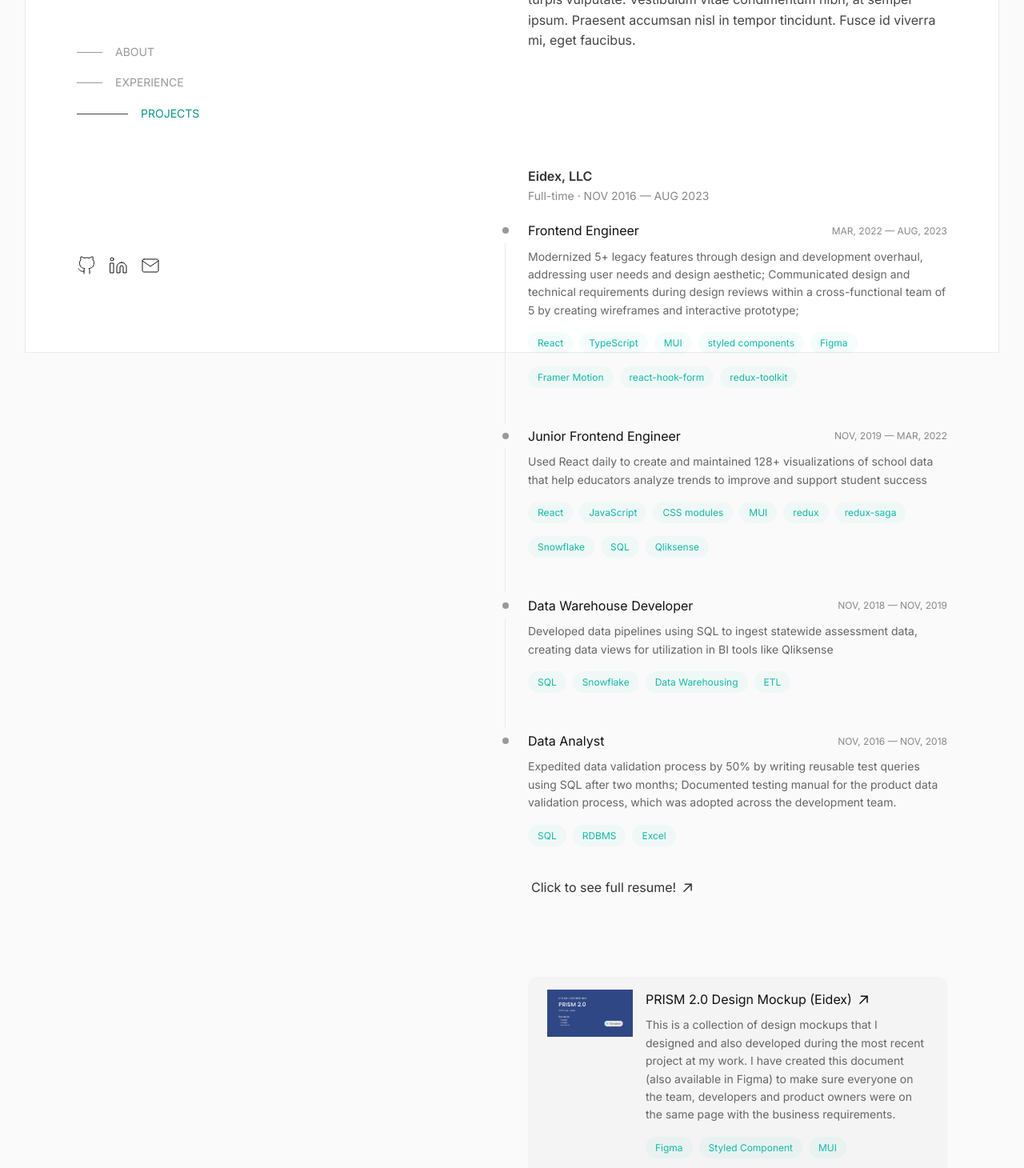
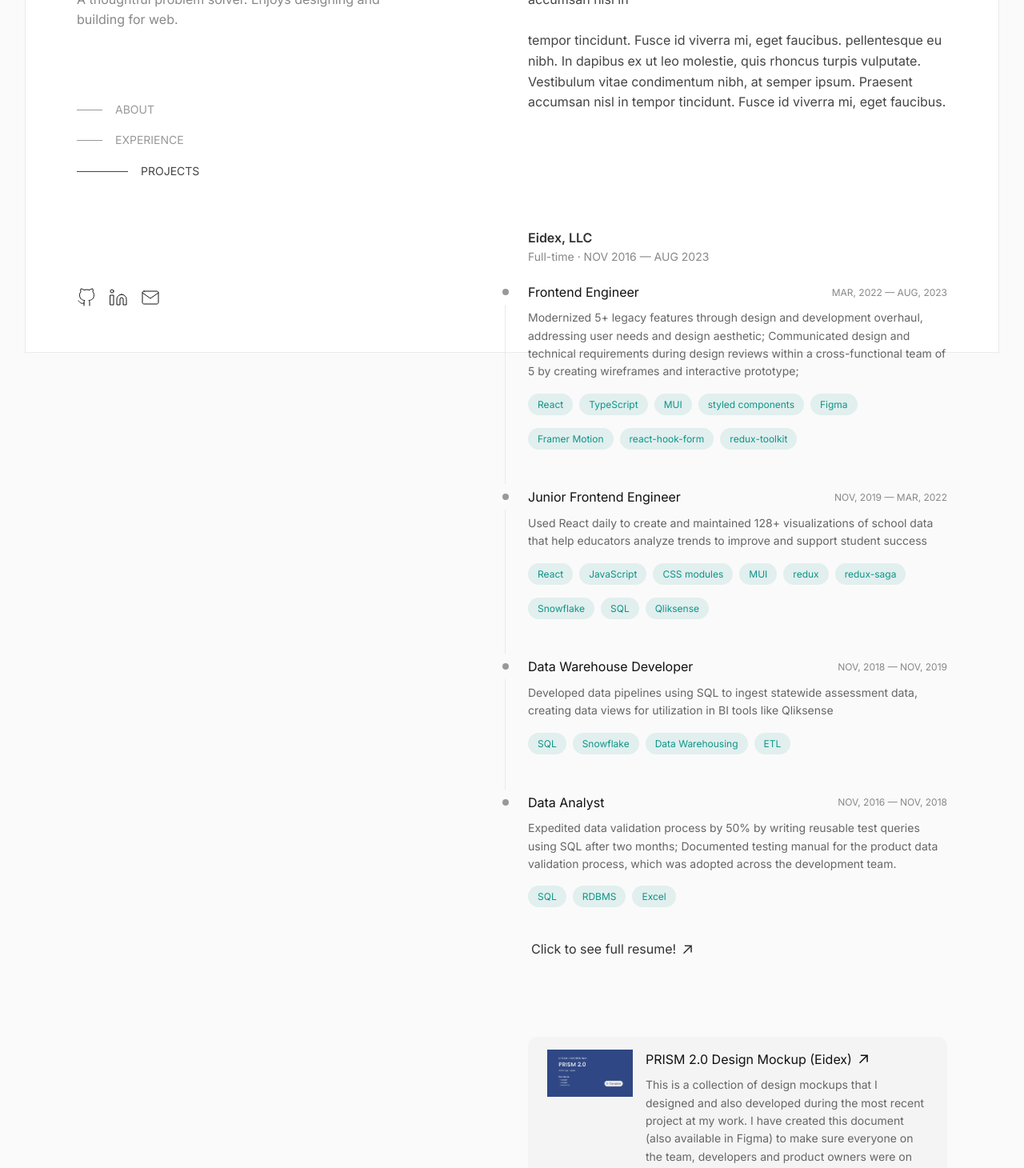
Before and after one commit to tnamdevnote/tnam.dev, a Next.js app: page / in a window 1280 px wide. Shown: the part 360-1820 px from the top of the page at 80% size. Built offline with nearby package versions, Linux system fonts and the light colour scheme.

Commit message:
style: fine tune

```diff
--- a/app/components/TOCList.tsx
+++ b/app/components/TOCList.tsx
@@ -29,8 +29,8 @@ function TOCList() {
                 activePath === path ? "active" : ""
               }`}
             >
-              <span className="toc-indicator dark:bg-dark-accent-6 dark:group-hover:bg-dark-accent-8 dark:group-focus-visible:bg-dark-accent-8 mr-4 h-px w-8 bg-accent-3 transition-all group-hover:w-16 group-hover:bg-accent-8 group-focus-visible:w-16 group-focus-visible:bg-accent-8"></span>
-              <span className="toc-text group-focus-visible:text-primary-cyan dark:group-hover:text-dark-accent-8 dark:text-dark-accent-6 text-small text-accent-3 group-hover:text-accent-8">
+              <span className="toc-indicator mr-4 h-px w-8 bg-accent-3 transition-all group-hover:w-16 group-hover:bg-accent-8 group-focus-visible:w-16 group-focus-visible:bg-accent-8 dark:bg-dark-accent-6 dark:group-hover:bg-dark-accent-8 dark:group-focus-visible:bg-dark-accent-8"></span>
+              <span className="toc-text text-small text-accent-3 group-hover:text-accent-8 group-focus-visible:text-accent-8 dark:text-dark-accent-6 dark:group-hover:text-dark-accent-8">
                 {name}
               </span>
             </a>
--- a/app/components/chip/chip.tsx
+++ b/app/components/chip/chip.tsx
@@ -8,7 +8,7 @@ type ChipProps = {
 function Chip({ title, label }: ChipProps) {
   return (
     <div
-      className="inline-block max-w-sm overflow-hidden text-ellipsis rounded-full bg-teal-400/5 px-3 py-1 text-pretitle font-normal text-teal-500 dark:bg-teal-400/20"
+      className="inline-block max-w-sm overflow-hidden text-ellipsis rounded-full bg-teal-600/10 px-3 py-1 text-pretitle font-normal text-teal-600 dark:bg-teal-400/20 dark:text-teal-400"
       title={title}
     >
       {label}
--- a/app/components/sections/about.tsx
+++ b/app/components/sections/about.tsx
@@ -23,9 +23,13 @@ function About() {
       <article className="text-body text-accent-6 dark:text-dark-accent-6">
         Phasellus non ligula ut erat bibendum mollis. Aliquam accumsan mollis
         nulla eu sagittis. Quisque nec eros eget lectus fermentum vehicula.
-        Donec odio leo, tristique sit amet fringilla a, pellentesque eu nibh. In
-        dapibus ex ut leo molestie, quis rhoncus turpis vulputate. Vestibulum
+        Donec odio leo, tristique sit amet fringilla a, pellentesque eu nibh.
+        <br />
+        <br />
+        In dapibus ex ut leo molestie, quis rhoncus turpis vulputate. Vestibulum
         vitae condimentum nibh, at semper ipsum. Praesent accumsan nisl in
+        <br />
+        <br />
         tempor tincidunt. Fusce id viverra mi, eget faucibus. pellentesque eu
         nibh. In dapibus ex ut leo molestie, quis rhoncus turpis vulputate.
         Vestibulum vitae condimentum nibh, at semper ipsum. Praesent accumsan
--- a/app/components/sections/experience.tsx
+++ b/app/components/sections/experience.tsx
@@ -21,13 +21,13 @@ function Experience() {
 
   return (
     <section id="experience" className="mb-24 scroll-mt-24" ref={expRef}>
-      <h3 className="dark:text-dark-accent-8 mb-4 text-body-bold text-accent-8 lg:hidden">
+      <h3 className="mb-4 text-body-bold text-accent-8 dark:text-dark-accent-8 lg:hidden">
         EXPERIENCE
       </h3>
-      <h3 className="dark:text-dark-accent-7 text-body font-semibold text-accent-7">
+      <h3 className="text-body font-semibold text-accent-7 dark:text-dark-accent-7">
         Eidex, LLC
       </h3>
-      <p className="dark:text-dark-accent-6 mb-3 w-full text-small text-accent-4">
+      <p className="mb-3 w-full text-small text-accent-4 dark:text-dark-accent-6">
         Full-time · NOV 2016 — AUG 2023
       </p>
       <ol className="group/list">
@@ -40,7 +40,7 @@ function Experience() {
             <Card>
               <Card.Header title={exp.title} subheader={exp.date} />
               <Card.Content>
-                <p className="dark:text-dark-accent-6 text-small text-accent-5">
+                <p className="text-small text-accent-5 dark:text-dark-accent-6">
                   {exp.description}
                 </p>
                 <ul
@@ -59,7 +59,7 @@ function Experience() {
         ))}
       </ol>
       <a href="/resume.pdf" target="_blank" className="group inline-block">
-        <span className="dark:text-dark-accent-7 dark:group-hover:border-b-dark-accent-8 flex items-center gap-2 border-b border-transparent px-1 pb-px text-body text-accent-7 transition group-hover:border-b-accent-8">
+        <span className="flex items-center gap-2 px-1 text-body text-accent-7 transition dark:text-dark-accent-7">
           Click to see full resume!
           <ArrowIcon className="transition-transform group-hover:-translate-y-1 group-hover:translate-x-1" />
         </span>
--- a/app/globals.css
+++ b/app/globals.css
@@ -6,7 +6,7 @@
   @apply w-16 bg-accent-6 dark:bg-dark-accent-7;
 }
 .active .toc-text {
-  @apply text-teal-600 dark:text-dark-accent-7;
+  @apply text-accent-6 dark:text-dark-accent-7;
 }
 
 @layer utilities {
@@ -51,7 +51,7 @@ body {
 }
 
 *::selection {
-  background: #07d1d550;
+  background: #23beb050;
 }
 
 a {
--- a/app/page.tsx
+++ b/app/page.tsx
@@ -23,7 +23,7 @@ export default function Home() {
         </nav>
         <section className="mx-auto grid min-h-screen max-w-screen-xl grid-cols-6 gap-8 px-6 py-16 sm:px-16 md:grid-cols-12 md:px-24 md:py-20 lg:grid-cols-6 lg:gap-10 lg:px-24 lg:py-0">
           <TOCListProvider>
-            <header className="lg: col-span-full flex-col lg:fixed lg:top-0 lg:col-span-3 lg:flex lg:min-h-screen lg:gap-8 lg:pb-24 lg:pt-24">
+            <header className="col-span-full flex-col lg:fixed lg:col-span-3 lg:flex lg:min-h-screen lg:gap-8 lg:pb-32 lg:pt-24">
               <hgroup>
                 <div
                   className="mb-4 w-fit rounded-full shadow-lg"
@@ -69,7 +69,7 @@ export default function Home() {
                   ))}
                 </div>
               </hgroup>
-              <aside className="lg:h hidden lg:mt-14 lg:flex lg:flex-grow lg:flex-col lg:justify-between">
+              <aside className="hidden lg:mt-14 lg:flex lg:flex-grow lg:flex-col lg:justify-between">
                 <TOCList />
                 <div className="flex gap-4">
                   {CONTACTS.map((contact) => (
```
